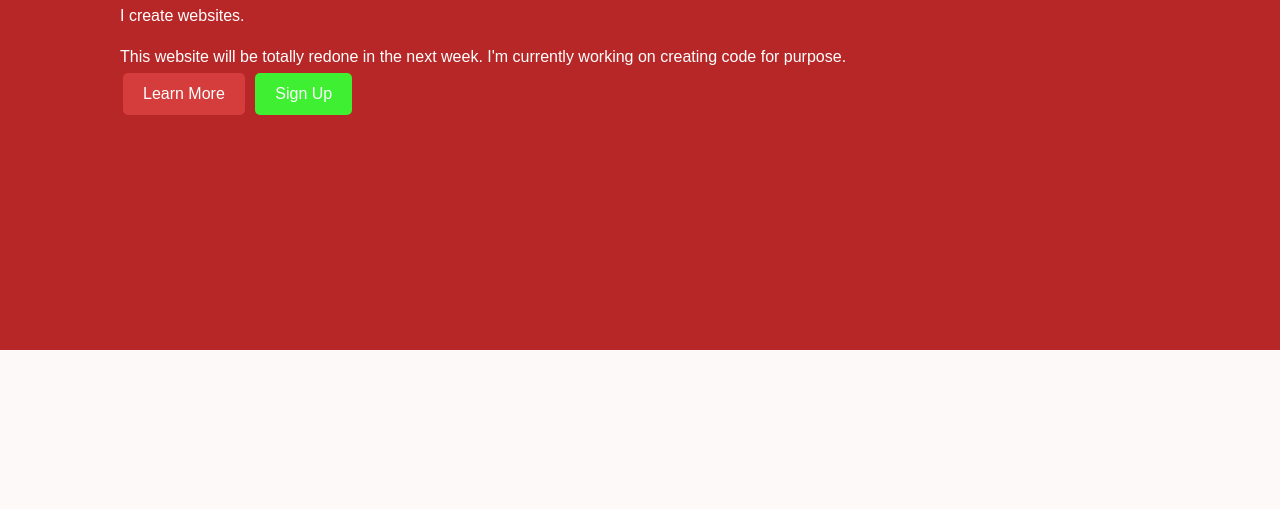
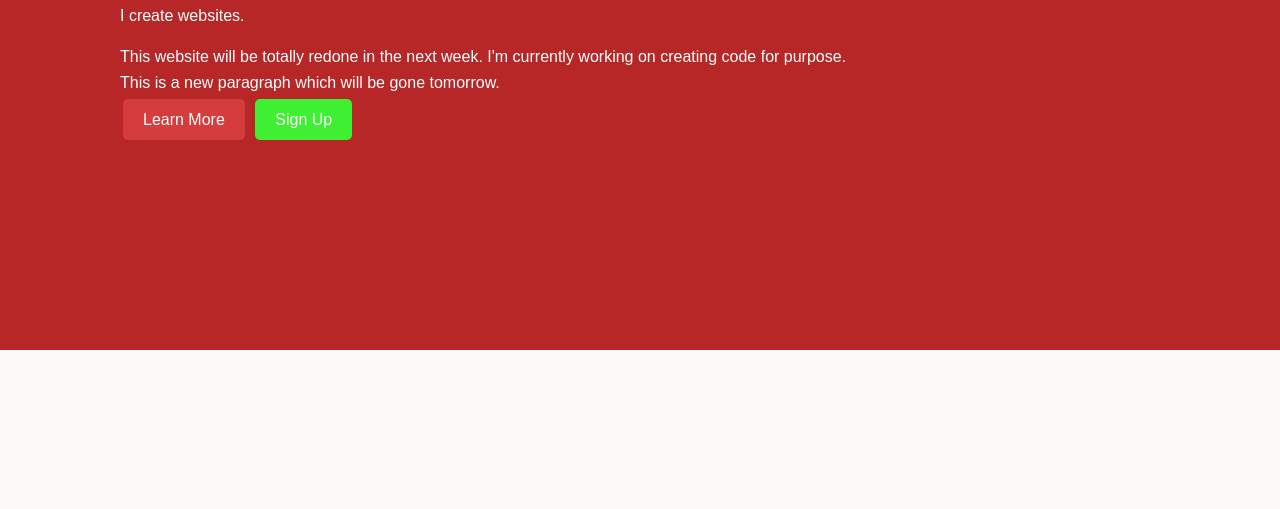
Before and after one commit to TomE1/jsApps, a plain HTML site: page index.html in a window 1280 px wide. Shown: the part 250-759 px from the top of the page. Drawn offline with Linux system fonts and the light colour scheme.

Commit message:
initialcommit

```diff
--- a/index.html
+++ b/index.html
@@ -20,10 +20,6 @@
           </ul>
         </nav>
 
-
-
-
-
         <div class="showcase-content">
           <div>
             <h1>Tom Evans</h1>
@@ -32,6 +28,8 @@
             </p>
 
             <p>This website will be totally redone in the next week. I'm currently working on creating code for purpose.</p>
+
+            <p>This is a new paragraph which will be gone tomorrow.</p>
 
             <a href="#" class="btn-primary">Learn More</a>
             <a href="#" class="btn-secondary">Sign Up</a>
```
